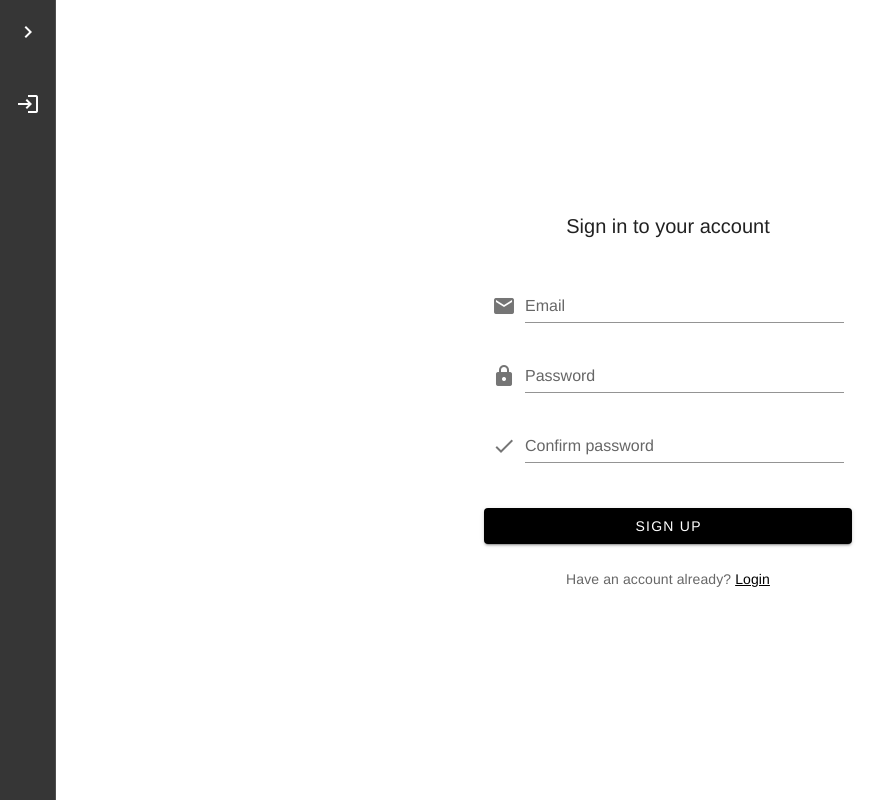
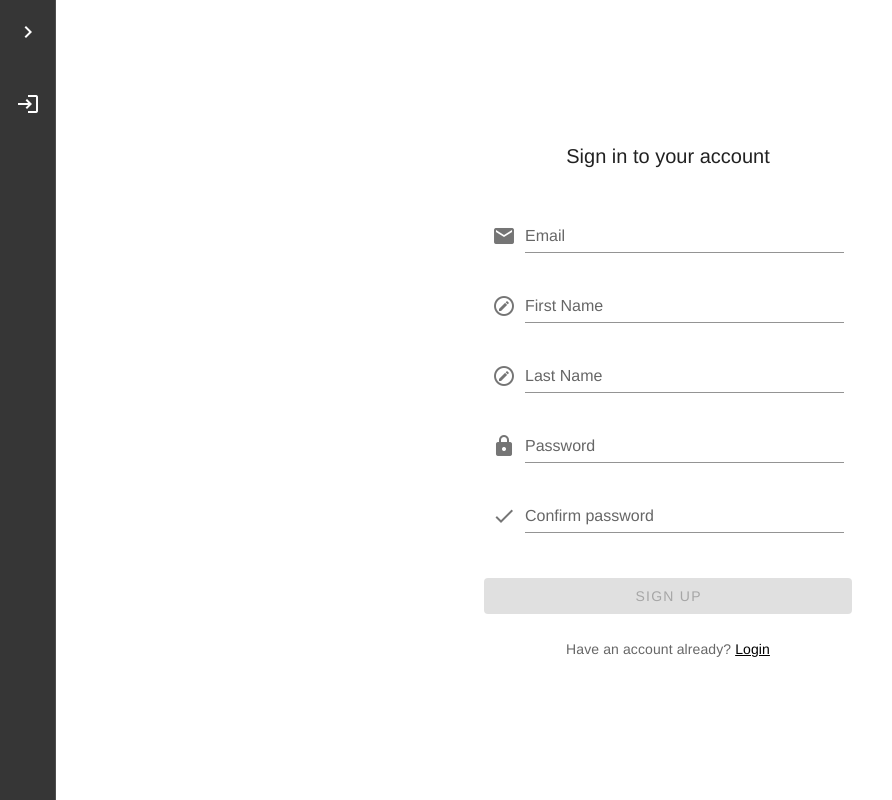
Before and after one commit to FifthWye/ar-front-end, a Vue app: page /sign-up in a window 1280 px wide. Shown: the whole page, without its empty margins (0-892 px from the left). Built offline with nearby package versions, Linux system fonts and the light colour scheme.

Commit message:
added validation to fields

```diff
--- a/package.json
+++ b/package.json
@@ -12,6 +12,7 @@
     "axios": "^0.24.0",
     "core-js": "^3.6.5",
     "jwt-decode": "^3.1.2",
+    "vee-validate": "^3.4.14",
     "vue": "^2.6.11",
     "vue-router": "^3.2.0",
     "vuetify": "^2.2.11"
--- a/src/main.js
+++ b/src/main.js
@@ -2,8 +2,12 @@ import Vue from 'vue';
 import App from './App.vue';
 import vuetify from './plugins/vuetify';
 import router from './router';
+import { ValidationProvider } from 'vee-validate/dist/vee-validate.full.esm';
+import { ValidationObserver } from 'vee-validate';
 
 Vue.config.productionTip = false;
+Vue.component('ValidationProvider', ValidationProvider);
+Vue.component('ValidationObserver', ValidationObserver);
 
 new Vue({
   vuetify,
--- a/src/services/authService.js
+++ b/src/services/authService.js
@@ -23,24 +23,14 @@ async function login(email, password) {
       password,
     });
   } catch (error) {
-    //need to handle the rest of errors from api, not only celebrate
-    //or show unexpected error
-    if (
-      error.response.data.message.includes('celebrate') ||
-      error.response.data.message.includes('Invalid Email Or Password.') //so it looks consistent, since erros look different from api
-    ) {
+    if (error.response.data.message.includes('Invalid Email Or Password.')) {
       return { error: 'Invalid email or password' };
     }
-    return { error: error.response.data.message };
+    return { error: 'Unexpected error. Try again later' };
   }
 
   const { data, status } = response;
   const { user } = data;
-
-  if (!response.headers['x-auth-token']) {
-    //why to show this to user???
-    return { error: 'No auth token' };
-  }
 
   if (!user.isVerified) {
     return {
@@ -72,13 +62,10 @@ async function register(user) {
       verificationLink,
     });
   } catch (error) {
-    //need to handle the rest of errors from api, not only celebrate
-    //or show unexpected error
-    console.log(error.response);
-    if (error.response.data.message.includes('celebrate')) {
-      return { error: 'Invalid Email or Password' };
+    if (error.response.data.message.includes('User Already Exist')) {
+      return { error: 'Email is already registered. Try different' };
     }
-    return { error: error.response.data.message };
+    return { error: 'Unexpected error. Try again later' };
   }
 
   if (!response.headers['x-auth-token']) {
@@ -89,7 +76,7 @@ async function register(user) {
   localStorage.setItem(tokenKey, response.headers['x-auth-token']);
 
   return {
-    success: 'You have successfully created account, now you can try log in',
+    success: `We sent an email to ${user.email} with a link to activate your account.`,
   };
 }
 
--- a/src/views/Login/index.vue
+++ b/src/views/Login/index.vue
@@ -9,27 +9,52 @@
                 <v-toolbar-title>Login to your account</v-toolbar-title>
                 <v-img />
               </v-toolbar>
+              <ValidationObserver v-slot="{ invalid }">
+                <v-form @submit.prevent="handleLogin">
                   <v-card-text>
-                <v-form>
+                    <ValidationProvider
+                      name="Email"
+                      rules="required|min:5|email|min:5|max:255"
+                      v-slot="{ errors }"
+                    >
                       <v-text-field
                         label="Login"
                         name="login"
                         prepend-icon="mdi-account"
                         type="text"
                         v-model="email"
+                        :error-messages="errors"
                       ></v-text-field>
+                    </ValidationProvider>
+                    <ValidationProvider
+                      name="Password"
+                      rules="required|min:5|max:255"
+                      v-slot="{ errors }"
+                    >
                       <v-text-field
                         label="Password"
                         name="password"
                         prepend-icon="mdi-lock"
                         type="password"
                         v-model="password"
+                        :error-messages="errors"
                       ></v-text-field>
+                    </ValidationProvider>
+                  </v-card-text>
+
+                  <v-card-actions>
+                    <v-btn
+                      type="submit"
+                      color="primary"
+                      :disabled="invalid"
+                      @submit="handleLogin"
+                      block
+                      >Login</v-btn
+                    >
+                  </v-card-actions>
                 </v-form>
-              </v-card-text>
-              <v-card-actions>
-                <v-btn color="primary" @click="handleLogin" block>Login</v-btn>
-              </v-card-actions>
+              </ValidationObserver>
+
               <v-card-text>
                 Don't have an account?
                 <router-link to="/sign-up">Sign up</router-link>
--- a/src/views/Recover/PasswordReset.vue
+++ b/src/views/Recover/PasswordReset.vue
@@ -8,32 +8,52 @@
               <v-toolbar class="d-flex justify-center" flat>
                 <v-toolbar-title>Password Reset</v-toolbar-title>
               </v-toolbar>
-
+              <ValidationObserver v-slot="{ invalid }">
+                <v-form @submit.prevent="handleResetPassword">
                   <v-card-text>
                     Now create a new password for your account and Log in.
 
-                <v-form>
+                    <ValidationProvider
+                      name="password"
+                      rules="required|min:5|max:255"
+                      v-slot="{ errors }"
+                    >
                       <v-text-field
                         label="Password"
                         name="password"
                         prepend-icon="mdi-lock"
                         type="password"
                         v-model="password"
+                        :error-messages="errors"
                       ></v-text-field>
+                    </ValidationProvider>
+                    <ValidationProvider
+                      name="confirm password"
+                      rules="required|confirmed:password"
+                      v-slot="{ errors }"
+                    >
                       <v-text-field
                         label="Confirm password"
                         name="confirm-password"
                         prepend-icon="mdi-check"
                         type="password"
                         v-model="confirmPassword"
+                        :error-messages="errors"
                       ></v-text-field>
-                </v-form>
+                    </ValidationProvider>
                   </v-card-text>
                   <v-card-actions>
-                <v-btn color="primary" @click="handleSendRecover" block
+                    <v-btn
+                      type="submit"
+                      color="primary"
+                      :disabled="invalid"
+                      @submit="handleResetPassword"
+                      block
                       >Reset Password</v-btn
                     >
                   </v-card-actions>
+                </v-form>
+              </ValidationObserver>
             </v-card>
             <v-alert
               :value="alertError"
@@ -80,10 +100,7 @@ export default {
         this.alertError = false;
       }, 5000);
     },
-    async handleSendRecover() {
-      if (this.password === "") {
-        this.showErrorAlert("Password fields can't be empty");
-      } else {
+    async handleResetPassword() {
       if (this.password === this.confirmPassword) {
         const res = await userService.resetPasswordByToken(
           this.$route.params.token,
@@ -101,11 +118,6 @@ export default {
             this.$router.push("/Login");
           }, 5000);
         }
-        } else {
-          this.showErrorAlert(
-            "Password and password confirmation fields do not match"
-          );
-        }
       }
     },
   },
--- a/src/views/Recover/index.vue
+++ b/src/views/Recover/index.vue
@@ -9,27 +9,43 @@
               <v-toolbar class="d-flex justify-center" flat>
                 <v-toolbar-title>Trouble Logging In?</v-toolbar-title>
               </v-toolbar>
+              <ValidationObserver v-slot="{ invalid }">
+                <form @submit.prevent="handleSendRecover">
                   <v-card-text>
-                Enter your email and we'll send you a link to get back into your
-                account.
+                    Enter your email and we'll send you a link to get back into
+                    your account.
                     <v-form>
+                      <ValidationProvider
+                        name="Email"
+                        rules="required|email|min:5|max:255"
+                        v-slot="{ errors }"
+                      >
                         <v-text-field
                           label="Email"
                           name="login"
                           prepend-icon="mdi-email"
                           type="text"
                           v-model="email"
+                          :error-messages="errors"
                         ></v-text-field>
+                      </ValidationProvider>
                     </v-form>
                   </v-card-text>
                   <v-card-actions>
-                <v-btn color="primary" @click="handleSendRecover" block
+                    <v-btn
+                      type="submit"
+                      color="primary"
+                      :disabled="invalid"
+                      @submit="handleSendRecover"
+                      block
                       >Send recover link</v-btn
                     >
                   </v-card-actions>
-
-              <v-card-text>
-                <router-link to="/sign-up">Create New Account</router-link>
+                </form>
+              </ValidationObserver>
+              <v-card-text
+                >or
+                <router-link to="/sign-up"> Create New Account</router-link>
               </v-card-text>
             </v-card>
             <v-alert
--- a/src/views/SignUp/index.vue
+++ b/src/views/SignUp/index.vue
@@ -8,36 +8,92 @@
               <v-toolbar class="d-flex justify-center" flat>
                 <v-toolbar-title>Sign in to your account</v-toolbar-title>
               </v-toolbar>
+              <ValidationObserver v-slot="{ invalid }">
+                <v-form @submit.prevent="handleSignUp">
                   <v-card-text>
-                <v-form>
+                    <ValidationProvider
+                      name="email"
+                      rules="required|email|min:5|max:255"
+                      v-slot="{ errors }"
+                    >
                       <v-text-field
                         label="Email"
                         name="login"
                         prepend-icon="mdi-email"
                         type="text"
                         v-model="email"
+                        :error-messages="errors"
                       ></v-text-field>
+                    </ValidationProvider>
+                    <ValidationProvider
+                      name="first name"
+                      rules="required|min:2|max:50"
+                      v-slot="{ errors }"
+                    >
+                      <v-text-field
+                        label="First Name"
+                        name="firstName"
+                        prepend-icon="mdi-pencil-circle-outline"
+                        type="text"
+                        v-model="firstName"
+                        :error-messages="errors"
+                      ></v-text-field>
+                    </ValidationProvider>
+                    <ValidationProvider
+                      name="last name"
+                      rules="required|min:2|max:50"
+                      v-slot="{ errors }"
+                    >
+                      <v-text-field
+                        label="Last Name"
+                        name="lastName"
+                        prepend-icon="mdi-pencil-circle-outline"
+                        type="text"
+                        v-model="lastName"
+                        :error-messages="errors"
+                      ></v-text-field>
+                    </ValidationProvider>
+                    <ValidationProvider
+                      name="password"
+                      rules="required|min:5|max:255"
+                      v-slot="{ errors }"
+                    >
                       <v-text-field
                         label="Password"
                         name="password"
                         prepend-icon="mdi-lock"
                         type="password"
                         v-model="password"
+                        :error-messages="errors"
                       ></v-text-field>
+                    </ValidationProvider>
+                    <ValidationProvider
+                      name="confirm password"
+                      rules="required|confirmed:password"
+                      v-slot="{ errors }"
+                    >
                       <v-text-field
                         label="Confirm password"
                         name="confirm-password"
                         prepend-icon="mdi-check"
                         type="password"
                         v-model="confirmPassword"
+                        :error-messages="errors"
                       ></v-text-field>
-                </v-form>
+                    </ValidationProvider>
                   </v-card-text>
                   <v-card-actions>
-                <v-btn color="primary" @click="handleSignUp" block
+                    <v-btn
+                      type="submit"
+                      color="primary"
+                      :disabled="invalid"
+                      @submit="handleSignUp"
+                      block
                       >Sign up</v-btn
                     >
                   </v-card-actions>
+                </v-form>
+              </ValidationObserver>
               <v-card-text>
                 Have an account already?
                 <router-link to="/login">Login</router-link>
@@ -73,6 +129,8 @@ export default {
   data: function () {
     return {
       email: "",
+      firstName: "",
+      lastName: "",
       password: "",
       confirmPassword: "",
       alertText: "",
@@ -89,33 +147,21 @@ export default {
       }, 5000);
     },
     async handleSignUp() {
-      if (this.email === "") {
-        this.showErrorAlert("Email field can't be empty");
-      } else {
-        if (this.password === this.confirmPassword) {
       const res = await authService.register({
-            firstName: "Unknown",
-            lastName: "Unknown",
+        firstName: this.firstName,
+        lastName: this.lastName,
         email: this.email,
         password: this.password,
       });
 
       for (const [key, value] of Object.entries(res)) {
         this.alertText = value;
-            key === "error"
-              ? (this.alertError = true)
-              : (this.alertSuccess = true);
+        key === "error" ? (this.alertError = true) : (this.alertSuccess = true);
         setTimeout(() => {
           this.alertError = false;
           this.alertSuccess = false;
         }, 5000);
       }
-        } else {
-          this.showErrorAlert(
-            "Password and password confirmation fields do not match"
-          );
-        }
-      }
     },
   },
 };
```
Also changed, not shown: 1 other file (tests, documents, lock files or other folders). Lines whose indentation alone changed are shown as unchanged.
